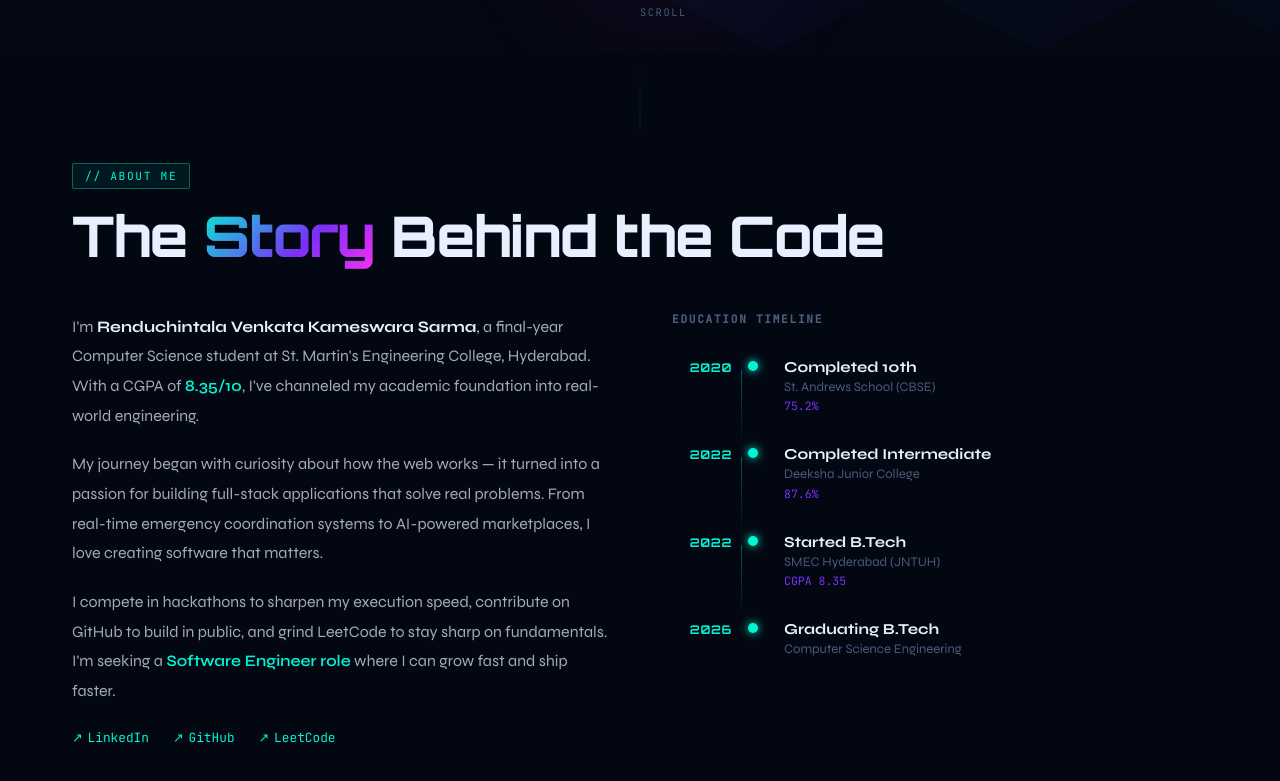
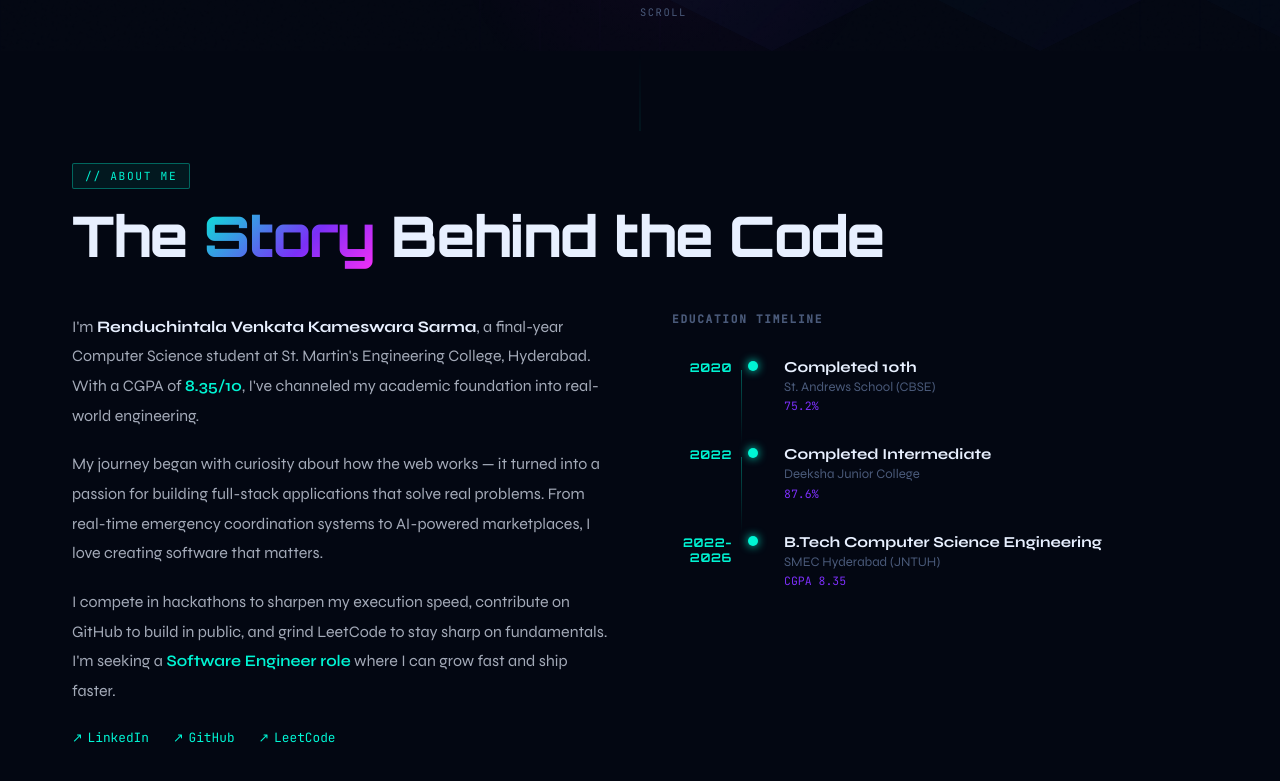
Before and after one commit to KameswaraSarma9/PortFolio-Dev, a React (Vite) app: page / in a window 1280 px wide. Shown: the part 749-1530 px from the top of the page. Built offline with nearby package versions, Linux system fonts and the light colour scheme.

Commit message:
Update resume and leetcode

```diff
--- a/src/components/About.jsx
+++ b/src/components/About.jsx
@@ -15,8 +15,8 @@ function useInView(threshold = 0.2) {
 const timeline = [
   { year: '2020', label: 'Completed 10th', school: 'St. Andrews School (CBSE)', grade: '75.2%' },
   { year: '2022', label: 'Completed Intermediate', school: 'Deeksha Junior College', grade: '87.6%' },
-  { year: '2022', label: 'Started B.Tech', school: 'SMEC Hyderabad (JNTUH)', grade: 'CGPA 8.35' },
-  { year: '2026', label: 'Graduating B.Tech', school: 'Computer Science Engineering' },
+  { year: '2022-2026', label: 'B.Tech Computer Science Engineering', school: 'SMEC Hyderabad (JNTUH)', grade: 'CGPA 8.35' },
+
 ]
 
 export default function About() {
--- a/src/components/Hero.jsx
+++ b/src/components/Hero.jsx
@@ -131,7 +131,7 @@ export default function Hero() {
             <pre className="hero__code-body">{`const developer = {
   name: "Kameswara Sarma",
   stack: ["MERN", "Java", "SQL"],
-  cgpa: 8.25,
+  cgpa: 8.35,
   location: "Hyderabad, IN",
   status: "open_to_work",
   passion: "building things"
```
